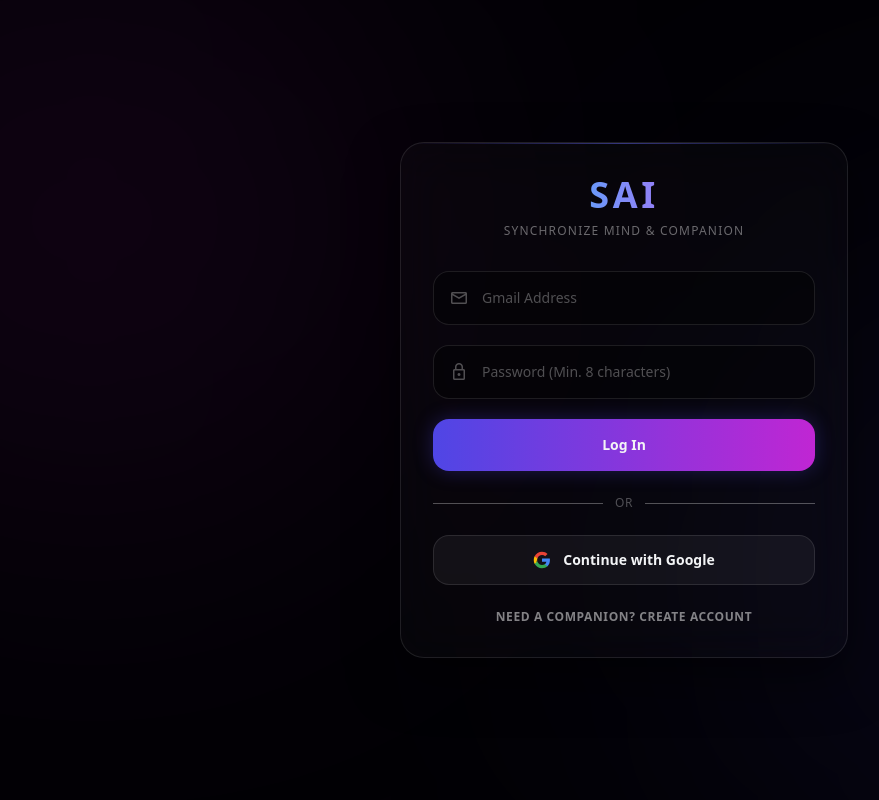
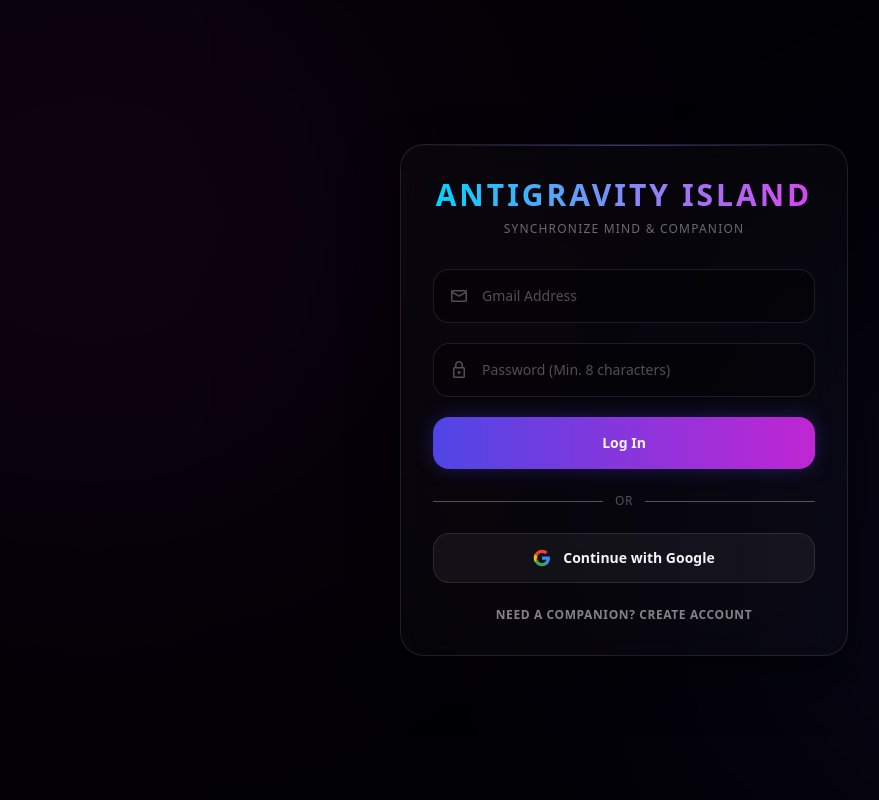
Before and after one commit to thenewbie343/emotional-ai, a React (Vite) app in the folder client/: page /sai in a window 1280 px wide. Both pictures are taken after a click on the button "I Understand & Agree". Shown: the whole page, without its empty margins (16-895 px from the left). Built offline with nearby package versions, Linux system fonts and the light colour scheme; no server answers.

Commit message:
style: change auth page title to ANTIGRAVITY ISLAND

```diff
--- a/client/src/pages/Auth.jsx
+++ b/client/src/pages/Auth.jsx
@@ -128,8 +128,8 @@ export default function Auth() {
           <div className="absolute top-0 left-0 right-0 h-[1px] bg-gradient-to-r from-transparent via-indigo-500/50 to-transparent" />
 
           <div className="text-center mb-8">
-            <h1 className="text-4xl font-extrabold tracking-widest bg-gradient-to-r from-[#00d4ff] via-indigo-400 to-fuchsia-500 bg-clip-text text-transparent mb-2">
-              SAI
+            <h1 className="text-2xl md:text-3xl font-extrabold tracking-widest bg-gradient-to-r from-[#00d4ff] via-indigo-400 to-fuchsia-500 bg-clip-text text-transparent mb-2">
+              ANTIGRAVITY ISLAND
             </h1>
             <p className="text-xs uppercase tracking-widest text-white/40">
               {isLogin ? 'Synchronize Mind & Companion' : 'Crystallize New Insight'}
```
